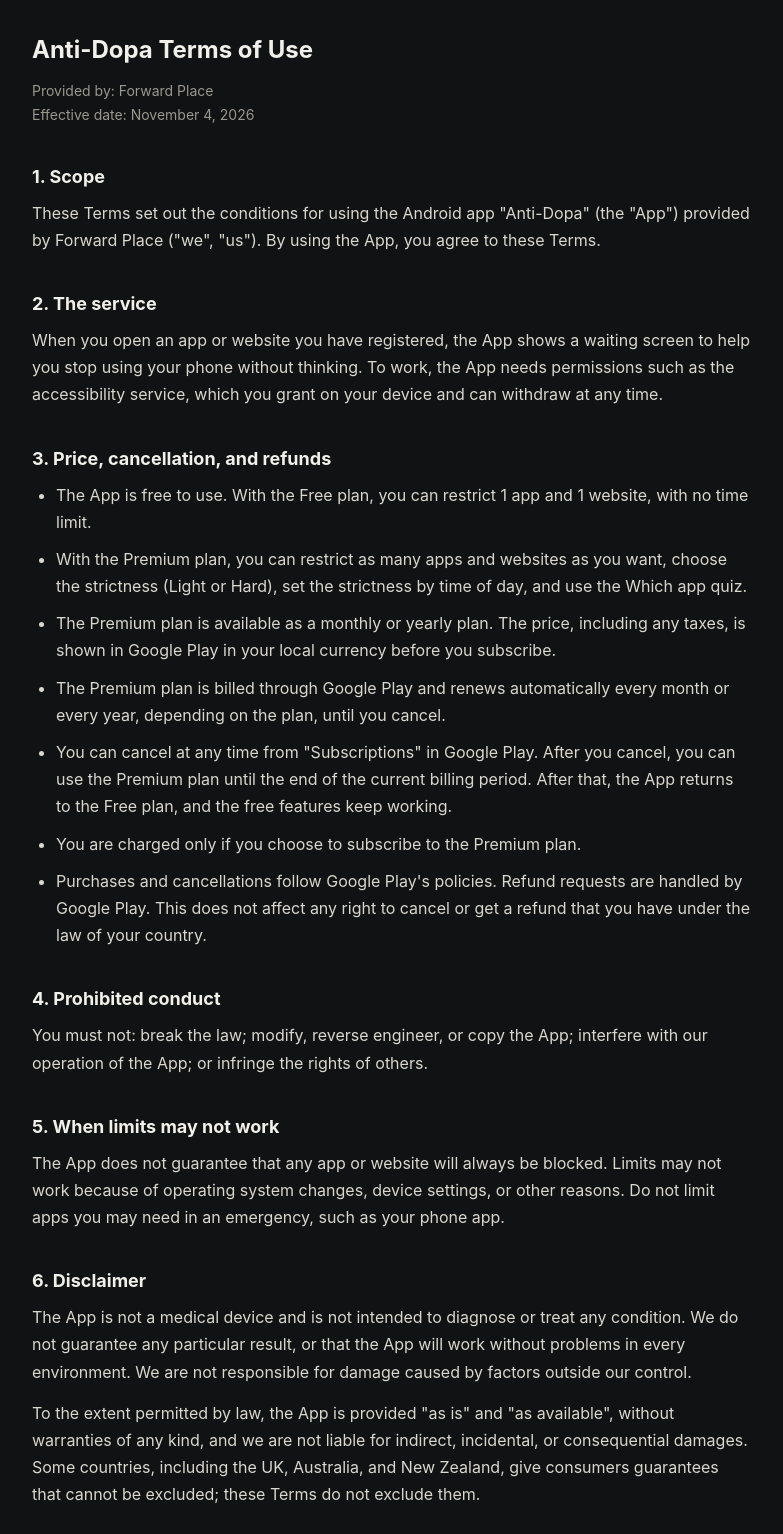
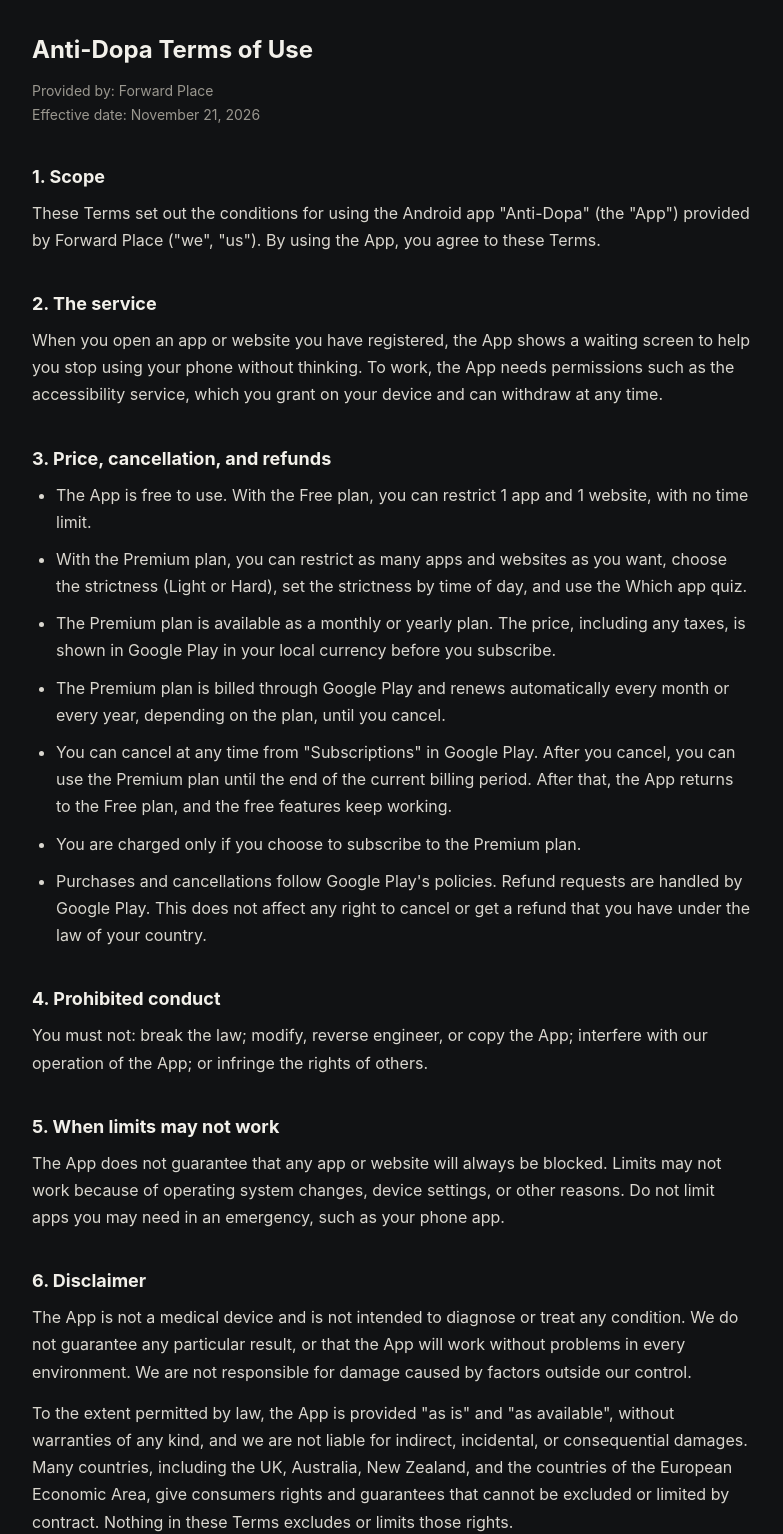
Before and after one commit to forwardplace-dev/forwardplace, a plain HTML site: page anti-dopa-terms-en.html in a window 1280 px wide. Shown: the part 72-1606 px from the top of the page, without its empty margins (248-1031 px from the left). Drawn offline with Linux system fonts and the light colour scheme.

Commit message:
Add files via upload

```diff
--- a/anti-dopa-terms-en.html
+++ b/anti-dopa-terms-en.html
@@ -52,7 +52,7 @@
   <div class="site"><a class="logo" href="/index-en.html" aria-label="Forward Place"><svg viewBox="0 0 48 48" aria-hidden="true"><path fill="#F2F0EA" d="M6 15H22V20H11V37H28V26H33V42H6Z"/><path fill="#D9B45A" d="M16 28.5L30 14.5H24V8H40V24H33.5V18L19.5 32Z"/></svg><span aria-hidden="true">FORWARD<br>PLACE</span></a><a href="/anti-dopa-terms.html" lang="ja" hreflang="ja">日本語</a></div>
 
   <h1>Anti-Dopa Terms of Use</h1>
-  <p class="meta">Provided by: Forward Place<br>Effective date: November 4, 2026</p>
+  <p class="meta">Provided by: Forward Place<br>Effective date: November 21, 2026</p>
 
   <h2>1. Scope</h2>
   <p>These Terms set out the conditions for using the Android app "Anti-Dopa" (the "App") provided by Forward Place ("we", "us"). By using the App, you agree to these Terms.</p>
@@ -79,7 +79,7 @@
 
   <h2>6. Disclaimer</h2>
   <p>The App is not a medical device and is not intended to diagnose or treat any condition. We do not guarantee any particular result, or that the App will work without problems in every environment. We are not responsible for damage caused by factors outside our control.</p>
-  <p>To the extent permitted by law, the App is provided "as is" and "as available", without warranties of any kind, and we are not liable for indirect, incidental, or consequential damages. Some countries, including the UK, Australia, and New Zealand, give consumers guarantees that cannot be excluded; these Terms do not exclude them.</p>
+  <p>To the extent permitted by law, the App is provided "as is" and "as available", without warranties of any kind, and we are not liable for indirect, incidental, or consequential damages. Many countries, including the UK, Australia, New Zealand, and the countries of the European Economic Area, give consumers rights and guarantees that cannot be excluded or limited by contract. Nothing in these Terms excludes or limits those rights.</p>
 
   <h2>7. Limitation of liability</h2>
   <p>Except in cases of our intentional misconduct or gross negligence, our total liability is limited to the fees you paid for the App in the 12 months before the claim, or USD 100, whichever is greater. This limit does not apply to death or personal injury. Nothing in these Terms limits any rights you have under mandatory consumer protection laws of your country.</p>
```
